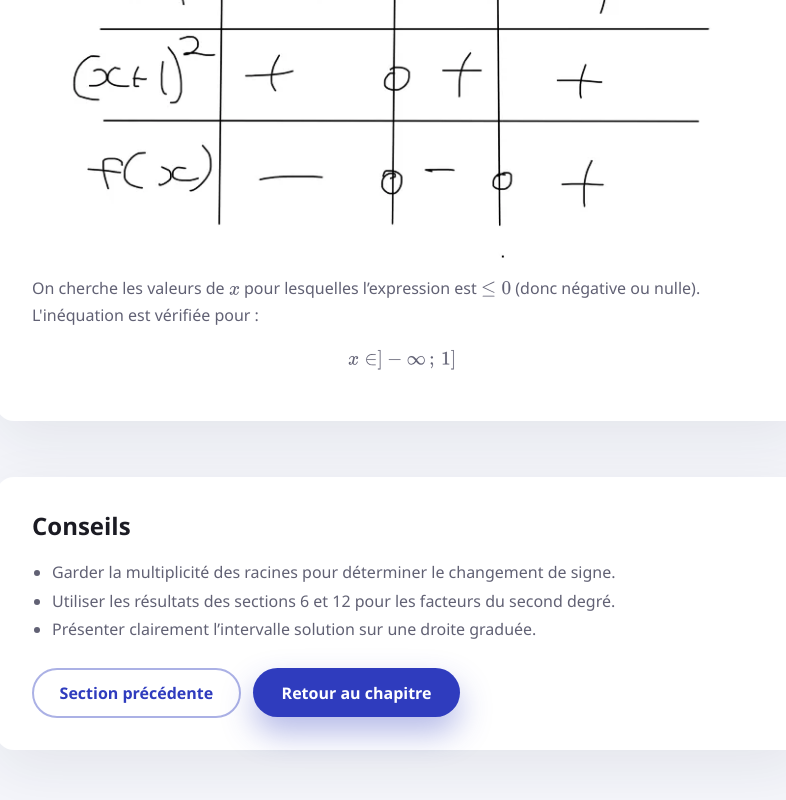
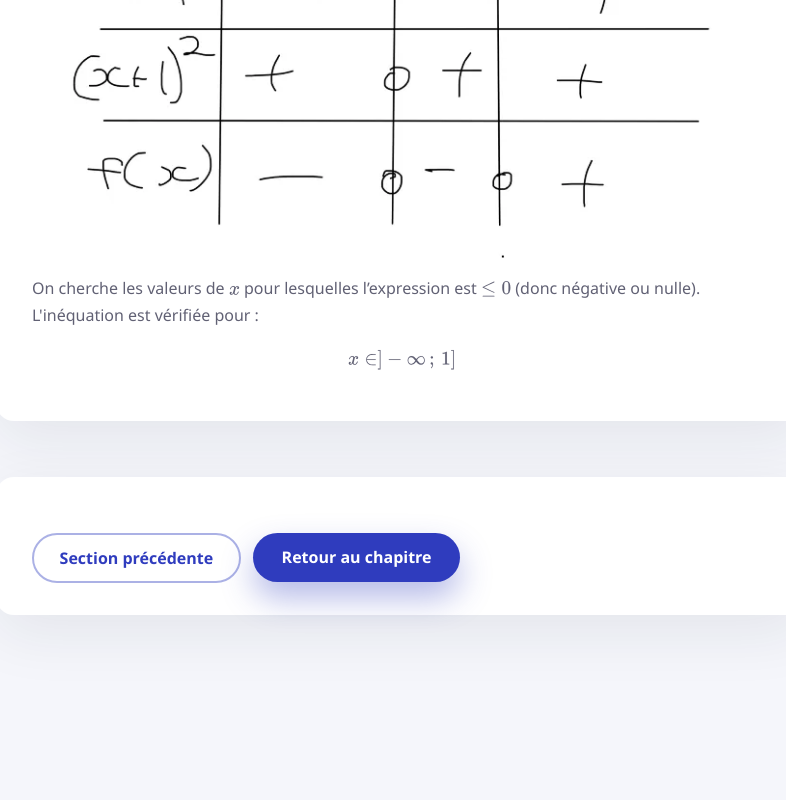
Before and after one commit to Fwaaai/mathsejm, a plain HTML site: page chapters/chapitre-1/sections/section-19.html in a window 1280 px wide. Shown: the part 903-1703 px from the top of the page, without its empty margins (92-878 px from the left). After the commit the page ends 1598 px from the top, so only its background shows below. Drawn offline with nearby package versions, Linux system fonts and the light colour scheme.

Commit message:
modified:   chapters/chapitre-1/sections/section-18.html 	modified:   chapters/chapitre-1/sections/section-19.html

```diff
--- a/chapters/chapitre-1/sections/section-19.html
+++ b/chapters/chapitre-1/sections/section-19.html
@@ -107,12 +107,6 @@
         </section>
 
         <section class="section">
-          <h2>Conseils</h2>
-          <ul class="list">
-            <li>Garder la multiplicité des racines pour déterminer le changement de signe.</li>
-            <li>Utiliser les résultats des sections 6 et 12 pour les facteurs du second degré.</li>
-            <li>Présenter clairement l’intervalle solution sur une droite graduée.</li>
-          </ul>
           <div class="section__actions">
             <a class="button button--secondary" href="section-18.html">Section précédente</a>
             <a class="button" href="../index.html">Retour au chapitre</a>
```
Also changed, not shown: chapters/chapitre-1/sections/section-18.html (+0 -6 lines).
